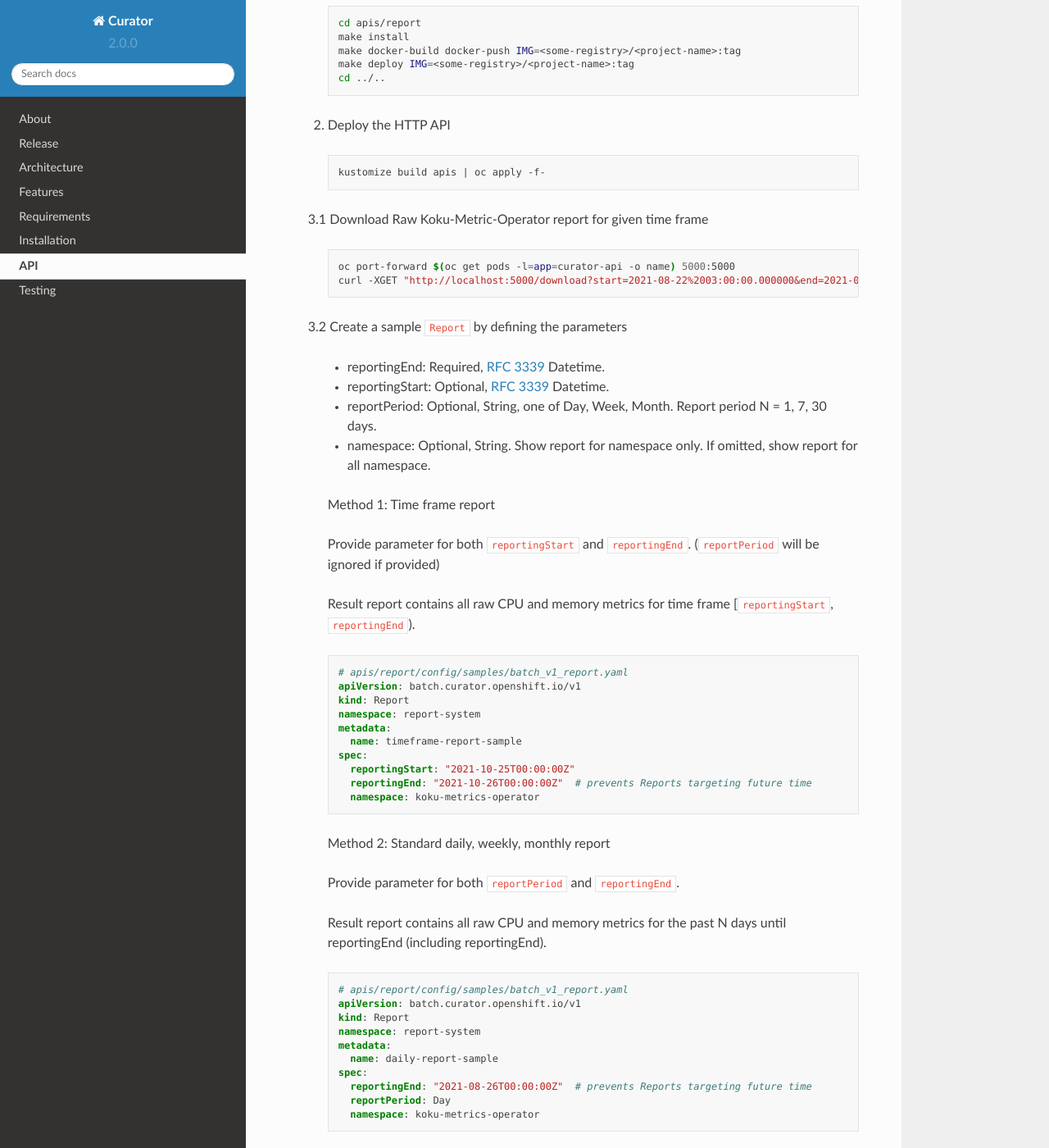
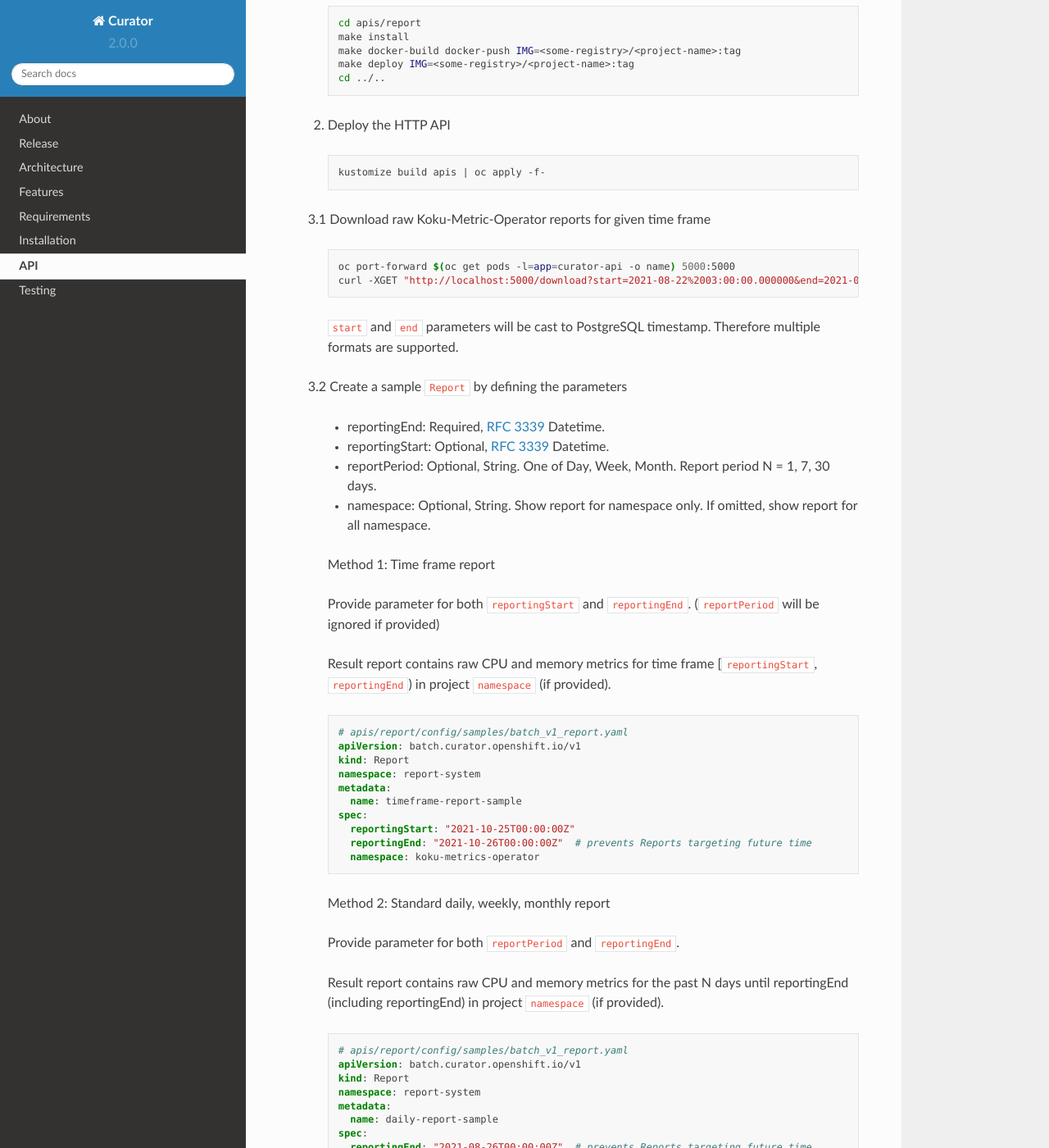
Before and after one commit to gagansk/curator-doc, a Sphinx documentation site: the page built from docs/source/api.rst, in a window 1280 px wide and 1400 px high, scrolled down 582 px. Shown: the whole window at 82% size. Built offline with Sphinx 7.4.7 and the Read the Docs theme 2.0.0, drawn with Linux system fonts in a browser that asks for light colours; some of the changed text lies outside the part shown.

Commit message:
Update api.rst

```diff
--- a/docs/source/api.rst
+++ b/docs/source/api.rst
@@ -40,12 +40,14 @@
 
           kustomize build apis | oc apply -f-
 
-   3.1  Download Raw Koku-Metric-Operator report for given time frame
+   3.1  Download raw Koku-Metric-Operator reports for given time frame
 
       .. code:: shell
 
         oc port-forward $(oc get pods -l=app=curator-api -o name) 5000:5000
         curl -XGET "http://localhost:5000/download?start=2021-08-22%2003:00:00.000000&end=2021-08-22%2004:00:00.000000"
+
+      ``start`` and ``end`` parameters will be cast to PostgreSQL timestamp. Therefore multiple formats are supported.
 
    3.2  Create a sample ``Report`` by defining the parameters
 
@@ -55,7 +57,7 @@
       -  reportingStart: Optional, `RFC
          3339 <https://datatracker.ietf.org/doc/html/rfc3339>`_
          Datetime.
-      -  reportPeriod: Optional, String, one of Day, Week, Month. Report period N =
+      -  reportPeriod: Optional, String. One of Day, Week, Month. Report period N =
          1, 7, 30 days.
       -  namespace: Optional, String. Show report for namespace only. If omitted, show report for all namespace.
 
@@ -63,7 +65,7 @@
 
       Provide parameter for both ``reportingStart`` and ``reportingEnd``. (``reportPeriod`` will be ignored if provided)
 
-      Result report contains all raw CPU and memory metrics for time frame [``reportingStart``, ``reportingEnd``).
+      Result report contains raw CPU and memory metrics for time frame [``reportingStart``, ``reportingEnd``) in project ``namespace`` (if provided).
 
       .. code:: yaml
 
@@ -83,7 +85,7 @@
 
       Provide parameter for both ``reportPeriod`` and ``reportingEnd``.
 
-      Result report contains all raw CPU and memory metrics for the past N days until reportingEnd (including reportingEnd).
+      Result report contains raw CPU and memory metrics for the past N days until reportingEnd (including reportingEnd) in project ``namespace`` (if provided).
 
       .. code:: yaml
 
@@ -98,7 +100,7 @@
           reportPeriod: Day
           namespace: koku-metrics-operator
 
-      Create one of the two Reports above you just defined
+      Create one of the two Reports above you just defined:
 
       .. code:: shell
 
@@ -107,7 +109,8 @@
           oc apply -f apis/report/config/samples/batch_v1_report.yaml
 
 
-      For example, access the Report ``daily-report-sample`` on namespace ``report-system``
+      Access the Report by identifying Report by name and namespace it was created.
+      For example, to access ``daily-report-sample`` on namespace ``report-system``:
 
       .. code:: shell
 
```
Also changed, not shown: other parts of docs/source/api.rst (+1 -1 lines).
